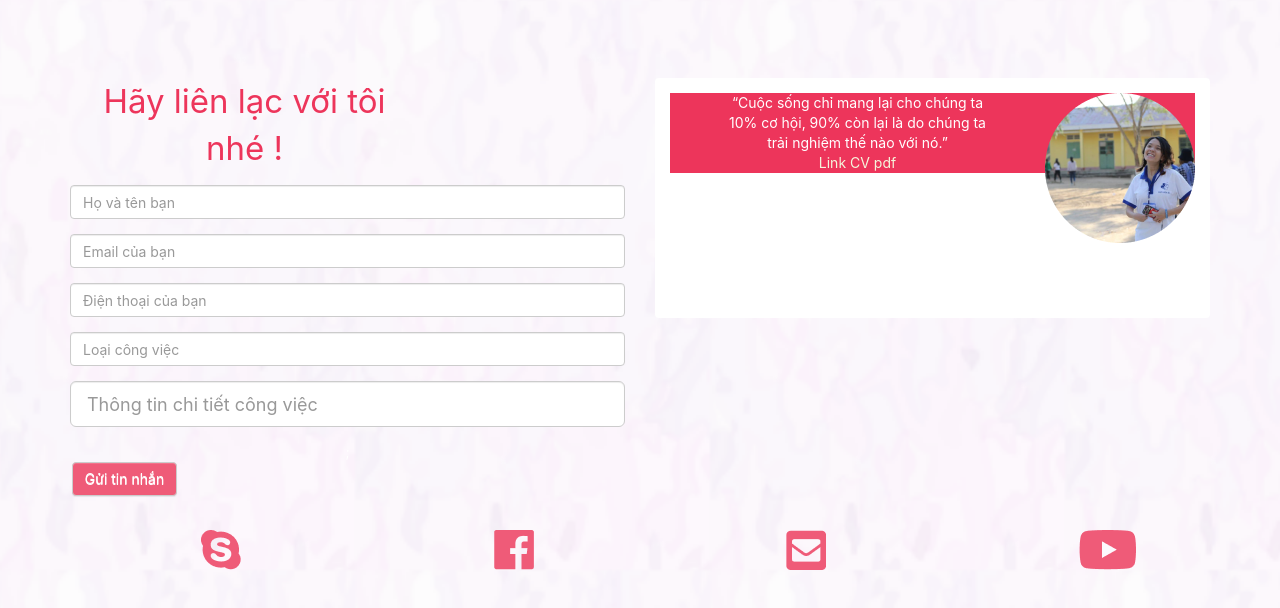
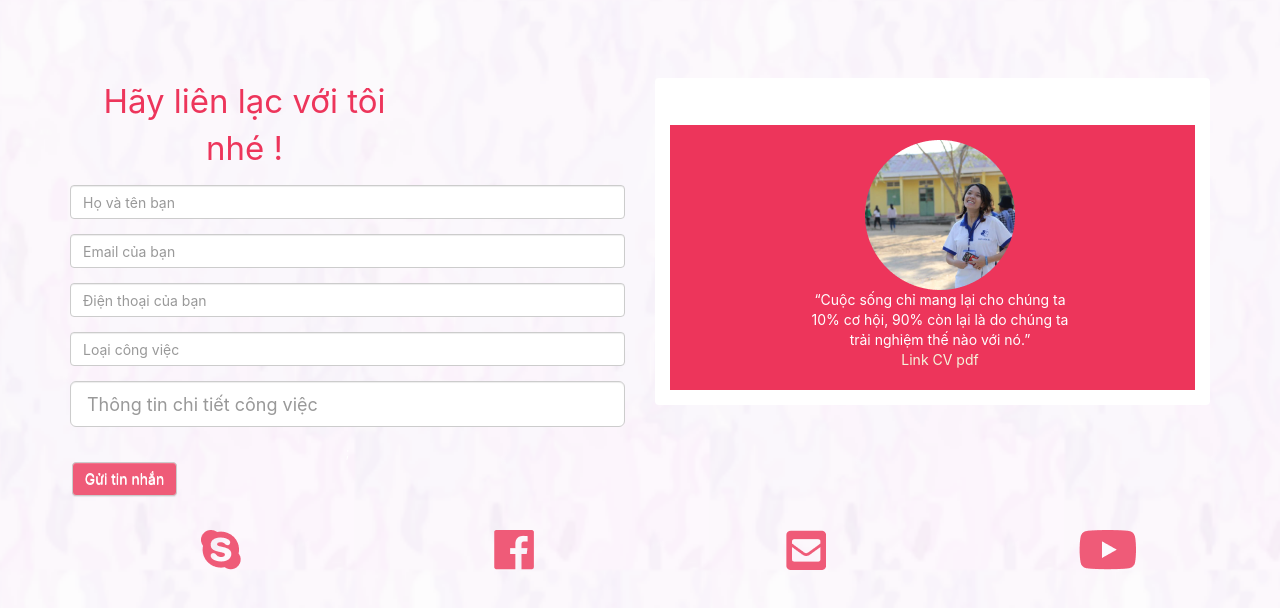
Before and after one commit to Rosepham9x/PortfolioRose, a React (Create React App) app: page /lien-he in a window 1280 px wide. Shown: the top 608 px of the page. Built offline with nearby package versions, Linux system fonts and the light colour scheme.

Commit message:
Commit message

```diff
--- a/src/App.css
+++ b/src/App.css
@@ -1,6 +1,7 @@
 body{
   background-image: url("/image/background.png");
   background-size: contain;
+
 }
 .App {
   text-align: center;
@@ -96,6 +97,7 @@ body{
   color: #977E83;
   font-family: 'Josefin Sans';
   margin-top: 32px;
+  font-size: 18px;
 }
 
 .bttn-por {
@@ -120,7 +122,8 @@ panel-default {
 }
 
 .app-footer .show-grid{
-  background-color: #ED355B
+  background-color: #ED355B;
+  padding-bottom: 14px;
 }
 
 body {
@@ -160,10 +163,16 @@ margin-top: 15px;
         width: 100%;
       }
 
-    .vetoi{
+    .vetoi {
       color: #ED355B;
-      font-size: 23px;
+      font-size: 30px;
     }
+
+    .info {
+      color: #977E83;
+      font-size: 18px;
+    }
+
 
     .ytuong img {
       margin-left: 58px;
@@ -244,19 +253,22 @@ margin-top: 15px;
       margin-right: 68px;
     }
 
-    .textlife {
+    .infolife {
      background-color: #ED355B;
-     /*margin-bottom: 218px;*/
      color: #ffffff;
+     margin-top: 32px;
+     padding-bottom: 20px;
+     padding-left: inherit;
+     padding-top: inherit;
     }
 
     .textlife span {
     margin-bottom: 38px;
     }
 
-    .textlife img {
-      float: right;
-      margin-bottom: 60px;
+    .infolife img {
+      float: center;
+      margin: auto;
     }
 
     .bttn-contact {
--- a/src/Component/AboutMePage.js
+++ b/src/Component/AboutMePage.js
@@ -13,7 +13,9 @@ class AboutMePage extends React.Component {
       <Row className="show-grid">
           <Col sm={12} md={12}>
           <div className="vetoi">
-         <span> Câu chuyện của tôi</span> <br></br>
+         <span> <b>CÂU CHUYỆN CỦA TÔI</b></span> <br></br>
+         </div>
+         <div className="info">
         <span>Những câu chuyện của tôi được bắt đầu</span> <br></br>
         <span> từ ý tưởng, bố cục, màu sắc.</span>
          </div>
--- a/src/Component/ContactPage.js
+++ b/src/Component/ContactPage.js
@@ -35,12 +35,12 @@ class ContactPage extends React.Component {
           <Col sm={6} md={6}>
             <Panel>
               <Panel.Body>
-                <div className="textlife">
+                <div className="infolife">
                   <Image src="image/avatar.png" responsive />
                   <span className="textlife">“Cuộc sống chỉ mang lại cho chúng ta <br></br>
                     10% cơ hội, 90% còn lại là do chúng ta <br></br>
                     trải nghiệm thế nào với nó.”</span> <br></br>
-                   <a href="url">Link CV pdf</a>
+                   <a href="https://drive.google.com/file/d/1cPzZ57PjB_G0awhSZjKbHJRCT0t5IsQV/view?usp=sharing">Link CV pdf</a>
                 </div>
               </Panel.Body>
             </Panel>
```
